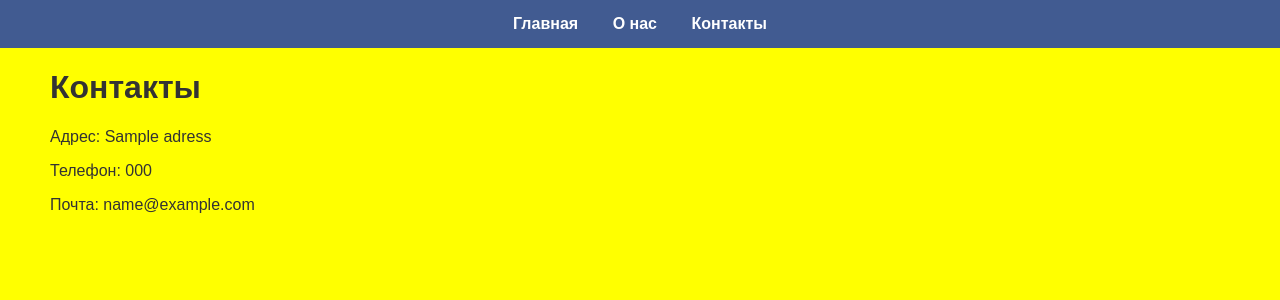
After one commit to DenisAleks16555/web_app, a FastAPI app: template templates/contacts.html in a window 1280 px wide. The commit adds this page. Shown: the top 300 px of the page. Run offline with FastAPI, Linux system fonts and the light colour scheme; the template is opened without the code that fills it: most values are stand-ins (such as "Sample title", 1, 10 or a date in 2020).

Commit message:
Web app-day-2

```diff
--- a/main.py
+++ b/main.py
@@ -1,37 +1,42 @@
-from fastapi import FastAPI
+from fastapi import FastAPI, Request
 from fastapi.responses import HTMLResponse
 import uvicorn
+from fastapi.templating import Jinja2Templates
 
 
 app = FastAPI(title="Моё первое веб приложение")
 
+templates = Jinja2Templates(directory="templates")
 
-@app.get("/")
-def home():
-    return "Hello world"
+@app.get("/",response_class=HTMLResponse)
+def index(request: Request):
+    context = {
+        "request": request,
+        "title": "Главная страница",
+        "main_text": "Здесь будет текст для главной страницы с описаниием"
+    }
+    return templates.TemplateResponse("index.html", context=context)
 
-@app.get("/hello")
-def html_hello():
-    html = """
-    <html>
-        <head>
+@app.get("/about",response_class=HTMLResponse)
+def about(request: Request):
+    context = {
+        "request": request,
+        "title": "О нас",
+        "people_count": 15,
+        "mission": "Наша цель - помогать людям переходить дорогу"
+    }
+    return templates.TemplateResponse("about.html", context=context)
 
-        </head>
-        <body style="background-color: green; ">
-            <h1>Hello world</h1>
-            <p>Наша первая страница</p>
-            <a href="http://localhost:8000/file">На страницу file</a>
-        </body>
-
-    </html>
-    """
-    return HTMLResponse(content=html)
-
-@app.get("/file")
-def from_file():
-    with open("templates/index.html", "r", encoding="utf-8") as fl:
-        content = fl.read()
-    return HTMLResponse(content=content)
+@app.get("/contacts",response_class=HTMLResponse)
+def contacts(request: Request):
+    context = {
+        "request": request,
+        "title": "Контакты",
+        "adress": "Павловский Посад, ул. Павловская д. 26",
+        "phone": "8 (800) 555-35-35",
+        "email": "top@secret.com"
+    }
+    return templates.TemplateResponse("contacts.html", context=context)
 
 if __name__ == "__main__":
     uvicorn.run("main:app", port=8000, reload=True) # Сервер автоматически перезагружается когда мы вносим изменения в коде
--- a/requirements.txt
+++ b/requirements.txt
@@ -6,6 +6,8 @@ colorama==0.4.6
 fastapi==0.121.0
 h11==0.16.0
 idna==3.11
+Jinja2==3.1.6
+MarkupSafe==3.0.3
 pydantic==2.12.4
 pydantic_core==2.41.5
 sniffio==1.3.1
--- /dev/null
+++ b/templates/base.html
@@ -0,0 +1,54 @@
+<!DOCTYPE html>
+<html lang="en">
+<head>
+    <meta charset="UTF-8">
+    <meta name="viewport" content="width=device-width, initial-scale=1.0">
+    <title>{{ title }}</title>
+    <style>
+        body{
+            font-family: Arial, sans-serif;
+            background-color: yellow;
+            color: #333;
+            margin: 0;
+            padding: 0;
+        }
+
+        nav {
+            background-color: #415b91;
+            padding: 15px;
+            text-align: center;
+        }
+
+        nav a:hover{
+            text-decoration: underline;
+        }
+
+        nav a{
+            color: white;
+            text-decoration:none;
+            font-weight: bold;
+            margin: 0 15px;
+        }
+
+        main {
+            padding-left: 50px;
+        }
+
+
+    </style>
+</head>
+<body>
+    <nav>
+        <a href="{{ url_for('index')}}">Главная</a>
+        <a href="{{ url_for('about')}}">О нас</a>
+        <a href="{{ url_for('contacts')}}">Контакты</a>
+    </nav>
+
+<main>
+    {% block content %}
+    {% endblock %}
+</main>
+</body>
+
+
+</html>
--- /dev/null
+++ b/templates/contacts.html
@@ -0,0 +1,9 @@
+{% extends "base.html" %}
+
+{% block content %}
+    <h1>Контакты</h1>
+    <p> Адрес: {{ adress }}</p>
+    <p>Телефон: {{ phone }}</p>
+    <p> Почта: {{ email }}</p>
+
+{% endblock %}
```
Also changed, not shown: templates/about.html (added, +9 -0 lines), templates/index.html (+6 -13 lines), templates/old_index.html (added, +22 -0 lines).
